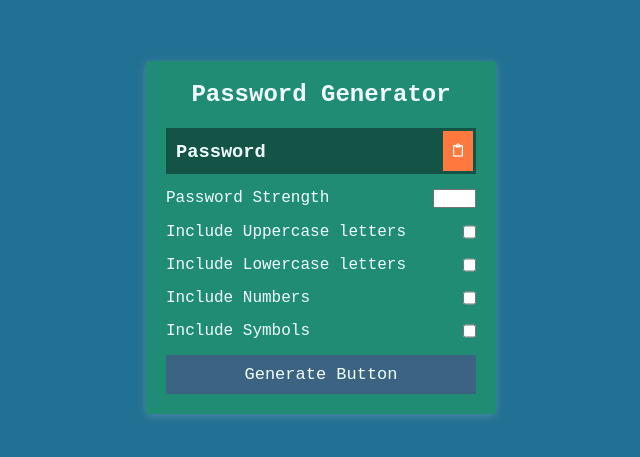
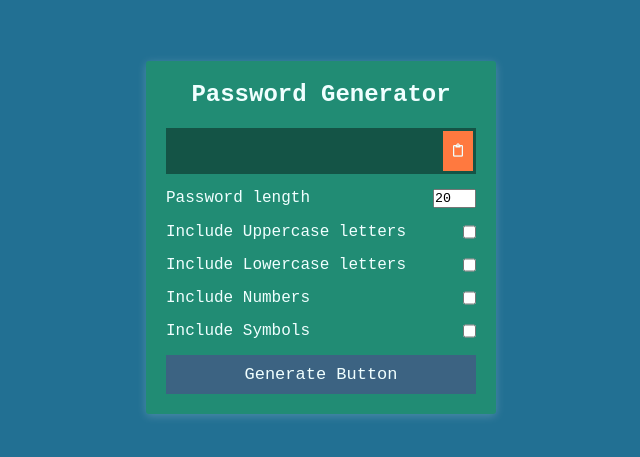
Before and after one commit to slowthisbirddown/react-password-generator, a React (Create React App) app: page / in a window 1280 px wide. Shown: the part 139-596 px from the top of the page, without its empty margins (319-959 px from the left). Built offline with nearby package versions, Linux system fonts and the light colour scheme.

Commit message:
More app.js work

```diff
--- a/src/App.js
+++ b/src/App.js
@@ -16,18 +16,20 @@ function App() {
             Password Generator
           </h2>
           <div className='generator__password'>
-            <h3>Password</h3>
+            <h3>{password}</h3>
             <button className="copy__btn">
               <i className='far fa-clipboard'></i>
             </button>
           </div>
 
           <div className="form-group">
-            <label htmlFor="password-strength">Password Strength</label>
+            <label htmlFor="password-length">Password length</label>
             <input
+            defaultValue={passwordLength}
+            onChange={(e) => setPasswordLength.target.defaultValue}
             type="number"
-            id="password-strength"
-            name="password-strength"
+            id="password-length"
+            name="password-length"
             max='20'
             min='10'/>
           </div>
```
